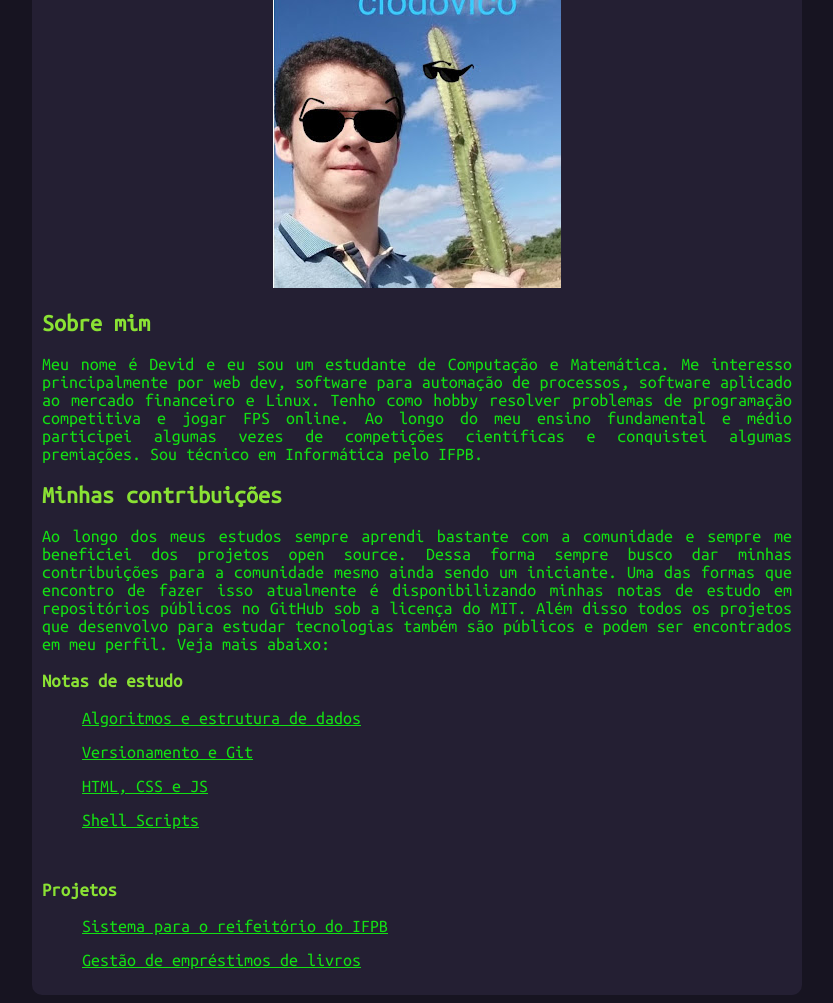
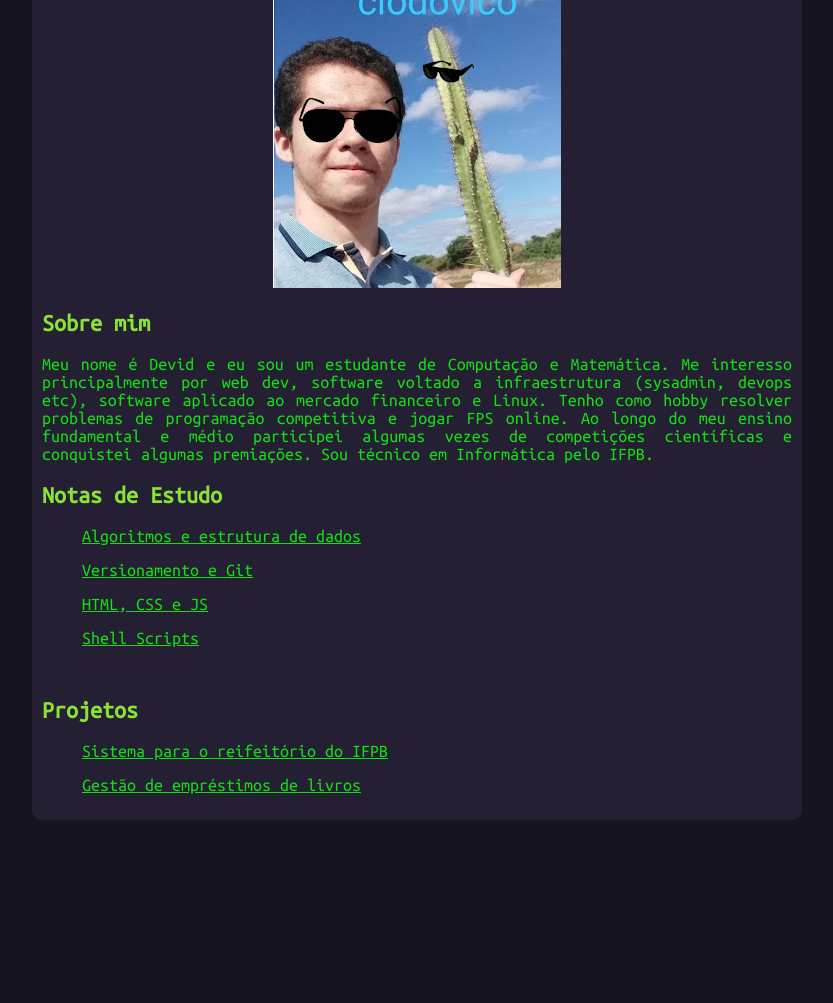
Before and after one commit to devid8642/devid8642.github.io, a plain HTML site: page index.html in a window 1280 px wide. Shown: the part 93-1096 px from the top of the page, without its empty margins (223-1056 px from the left). After the commit the page ends 921 px from the top, so only its background shows below. Drawn offline with Linux system fonts and the light colour scheme.

Commit message:
Removido seção 'minhas contribuições'

```diff
--- a/index.html
+++ b/index.html
@@ -16,27 +16,22 @@
 
 		<h2>Sobre mim</h2>
 		<p>
-			Meu nome é Devid e eu sou um estudante de Computação e Matemática. Me interesso principalmente por web dev, software para automação de processos, software aplicado ao mercado financeiro e Linux. Tenho como hobby resolver problemas de programação competitiva e jogar FPS online. Ao longo do meu ensino fundamental e médio participei algumas vezes de competições científicas e conquistei algumas premiações. Sou técnico em Informática pelo IFPB.
+			Meu nome é Devid e eu sou um estudante de Computação e Matemática. Me interesso principalmente por web dev, software voltado a infraestrutura (sysadmin, devops etc), software aplicado ao mercado financeiro e Linux. Tenho como hobby resolver problemas de programação competitiva e jogar FPS online. Ao longo do meu ensino fundamental e médio participei algumas vezes de competições científicas e conquistei algumas premiações. Sou técnico em Informática pelo IFPB.
 		</p>
 
-		<h2>Minhas contribuições</h2>
-		<p>
-			Ao longo dos meus estudos sempre aprendi bastante com a comunidade e sempre me beneficiei dos projetos open source. Dessa forma sempre busco dar minhas contribuições para a comunidade mesmo ainda sendo um iniciante. Uma das formas que encontro de fazer isso atualmente é disponibilizando minhas notas de estudo em repositórios públicos no GitHub sob a licença do MIT. Além disso todos os projetos que desenvolvo para estudar tecnologias também são públicos e podem ser encontrados em meu perfil. Veja mais abaixo:
-		</p>
-
-		<h3>Notas de estudo</h3>
+		<h2>Notas de Estudo</h2>
 		<ul style="list-style-type: none;">
-			<li><a href="nota1.html" target="_blank">Algoritmos e estrutura de dados</a></li>
+			<li><a href="notas_de_estudo/nota1.html" target="_blank">Algoritmos e estrutura de dados</a></li>
 			<br>
-			<li><a href="nota2.html" target="_blank">Versionamento e Git</a></li>
+			<li><a href="notas_de_estudo/nota2.html" target="_blank">Versionamento e Git</a></li>
 			<br>
-			<li><a href="nota3.html" target="_blank">HTML, CSS e JS</a></li>
+			<li><a href="notas_de_estudo/nota3.html" target="_blank">HTML, CSS e JS</a></li>
 			<br>
 			<li><a href="https://github.com/devid8642/my-shell-scripts" target="_blank">Shell Scripts</a></li>
 			<br>
 			<br>
 		</ul>
-		<h3>Projetos</h3>
+		<h2>Projetos</h2>
 		<ul style="list-style-type: none;">
 			<li><a href="https://github.com/thidoa/refeitorio" target="_blank">Sistema para o reifeitório do IFPB</a></li>
 			<br>
```
